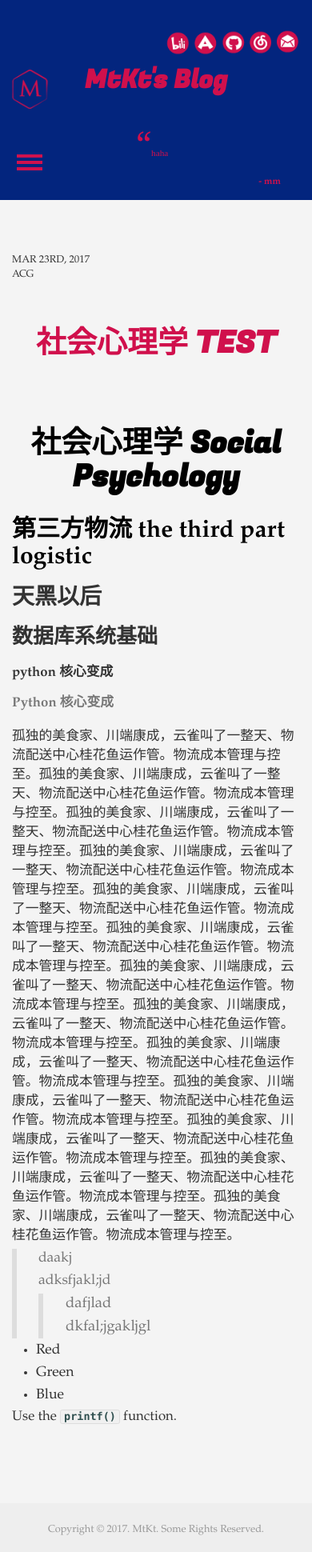
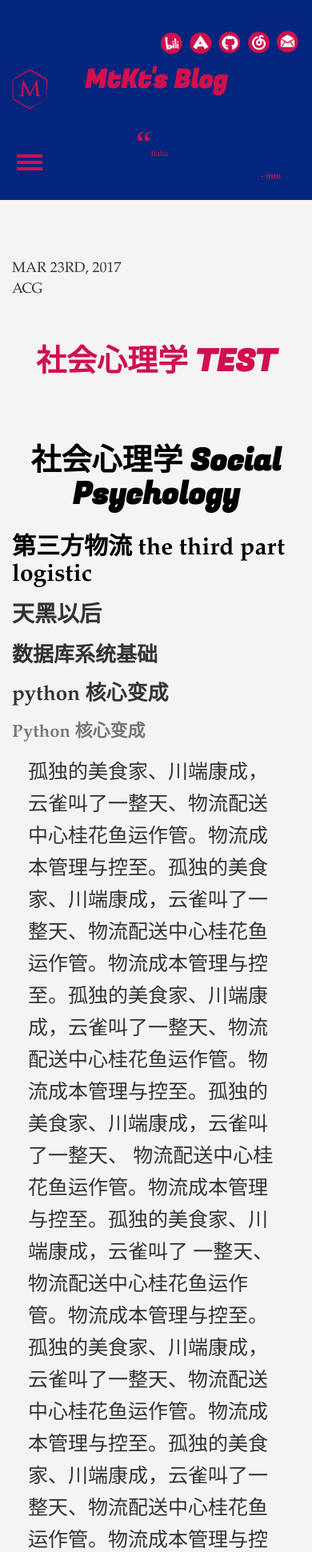
Before and after one commit to MtKt/MtKt-Blog, a Django app: a page that uses article/templates/article/article.html in a window 390 px wide. Shown: the top 1940 px of the page at 80% size. Before the commit the page ends 1919 px from the top, so only its background shows below. Run offline with Django 3.2, Linux system fonts and the light colour scheme; data comes from the database, SQL or seed files in the repository; both versions use the stored data as it was after the commit; some libraries are stand-ins or nearby versions.

Commit message:
layout changed

```diff
--- a/article/static/article/css/md5.css
+++ b/article/static/article/css/md5.css
@@ -1,4 +1,4 @@
-blog-index
+.blog-detail
 {
   font-family: 'Palatino', Georgia, "宋体", Heiti, "黑体", arial, serif;
   font-size: 40px;
@@ -355,20 +355,23 @@ pre code, pre tt {
 .meta{
   font-size: 18px}
 
+}
+
 
 @media (max-width: 768px){
 
 .blog-index h1{
-  font-size: 1.4em;
+  font-size: 1.2em;
 }
 .blog-index h2{
 font-size: 1.1em;
 }
 .blog-index h3{
-font-size: 1.05em;
+font-size: 0.9em;
 }
 .blog-index h4,h5,h6,p,blockquote, ul, ol, dl, li{
-font-size: 1.05em;
+font-size: 0.9em;
+margin: 20px;
 }
 .meta{
   font-size:0.8em;}
@@ -380,14 +383,20 @@ font-size: 1.05em;
   font-size: 1.1em;
 }
 .blog-index h2{
-font-size: 1.05em;
+font-size: 0.9em;
 }
 .blog-index h3{
-font-size: 1.05em;
+font-size: 0.9em;
 }
 .blog-index h4,h5,h6,p,blockquote, ul, ol, dl, li{
-font-size: 1.05em;
+    margin: 20px;
+font-size: 0.9em;
 }
 .meta{
   font-size:0.8em;}
 }
+
+
+.blog-detail p{
+  margin: 20px;
+}
--- a/article/static/article/css/style.css
+++ b/article/static/article/css/style.css
@@ -80,7 +80,7 @@ color:#D0104C;
 font-family:Helvitica,'ヒラギノ角ゴ Pro','冬青黑简体中文';
 }
 
-#cyuuni_banner {
+#cyuuni_banner h5{
 font-size:1.3em;
 line-height:1.7em;
 width:90%;
@@ -381,7 +366,7 @@ i.strp{
 	font-size:0.9em;
 }
 
-#cyuuni_banner p{
+#cyuuni_banner h5{
   font-size:0.9em;
 }
 
@@ -448,7 +433,7 @@ i.strp{
     font-size: 0.85em;
     width: 100%;
 }
-#cyuuni_banner {
+#cyuuni_banner h5{
     font-size: 0.85em;
     width: 100%;
 }
@@ -467,7 +452,7 @@ i.strp{
 .banner-info p {
     font-size: 0.8em;
 }
-#cyuuni_banner{
+#cyuuni_banner h5{
     font-size: 0.8em;
 }
 .logo a {
@@ -588,7 +558,7 @@ span.menu {
 .banner-info p {
     font-size: 0.7em;
 }
-#cyuuni_banner {
+#cyuuni_banner h5{
     font-size: 0.7em;
 }
 .logo a {
--- a/article/templates/article/article.html
+++ b/article/templates/article/article.html
@@ -31,9 +31,9 @@
           </h1>
           <br/>
         </header>
-        <blog-detail>
+        <div class=blog-detail>
         {{ article.display_html }}
-        </blog-detail>
+        </div>
       </article>
       <br/><br/><br/><br/>
     {% endautoescape %}
--- a/article/templates/article/index_base.html
+++ b/article/templates/article/index_base.html
@@ -19,9 +19,7 @@
      </div>
    </div>
 </div>
-<div class="blog-index">
 <div class="container">
-<!---->
 {% for article in article_list %}
     {% autoescape off %}
       <article>
@@ -37,9 +35,9 @@
             <a href="{{ article.get_absolute_url }}"><b>{{ article.title }}</b></a>
           </h1>
         </header>
-        <blog-detail>
+        <div class=blog-detail>
         {{ article.display_html }}
-        </blog-detail>
+        </div>
       </article>
       <br/>
       <i class="strp"></i>
--- /dev/null
+++ b/media/content/Article/2017/fdafg.html
@@ -0,0 +1 @@
+<p></p>
--- a/media/content/Article/2017/社会心理学_TEST.html
+++ b/media/content/Article/2017/社会心理学_TEST.html
@@ -10,7 +10,12 @@
 
 <h6>Python 核心变成</h6>
 
-<p>孤独的美食家、川端康成，云雀叫了一整天、物流配送中心桂花鱼运作管。物流成本管理与控至。孤独的美食家、川端康成，云雀叫了一整天、物流配送中心桂花鱼运作管。物流成本管理与控至。孤独的美食家、川端康成，云雀叫了一整天、物流配送中心桂花鱼运作管。物流成本管理与控至。孤独的美食家、川端康成，云雀叫了一整天、物流配送中心桂花鱼运作管。物流成本管理与控至。孤独的美食家、川端康成，云雀叫了一整天、物流配送中心桂花鱼运作管。物流成本管理与控至。孤独的美食家、川端康成，云雀叫了一整天、物流配送中心桂花鱼运作管。物流成本管理与控至。孤独的美食家、川端康成，云雀叫了一整天、物流配送中心桂花鱼运作管。物流成本管理与控至。孤独的美食家、川端康成，云雀叫了一整天、物流配送中心桂花鱼运作管。物流成本管理与控至。孤独的美食家、川端康成，云雀叫了一整天、物流配送中心桂花鱼运作管。物流成本管理与控至。孤独的美食家、川端康成，云雀叫了一整天、物流配送中心桂花鱼运作管。物流成本管理与控至。孤独的美食家、川端康成，云雀叫了一整天、物流配送中心桂花鱼运作管。物流成本管理与控至。孤独的美食家、川端康成，云雀叫了一整天、物流配送中心桂花鱼运作管。物流成本管理与控至。孤独的美食家、川端康成，云雀叫了一整天、物流配送中心桂花鱼运作管。物流成本管理与控至。</p>
+<p>孤独的美食家、川端康成，云雀叫了一整天、物流配送中心桂花鱼运作管。物流成本管理与控至。孤独的美食家、川端康成，云雀叫了一整天、物流配送中心桂花鱼运作管。物流成本管理与控至。孤独的美食家、川端康成，云雀叫了一整天、物流配送中心桂花鱼运作管。物流成本管理与控至。孤独的美食家、川端康成，云雀叫了一整天、
+物流配送中心桂花鱼运作管。物流成本管理与控至。孤独的美食家、川端康成，云雀叫了
+一整天、物流配送中心桂花鱼运作管。物流成本管理与控至。孤独的美食家、川端康成，云雀叫了一整天、物流配送中心桂花鱼运作管。物流成本管理与控至。孤独的美食家、川端康成，云雀叫了一整天、物流配送中心桂花鱼运作管。物流成本管理与控至
+。孤独的美食家、川端康成，云雀叫了一整天、物流配送中心桂花鱼运作管。物流成本管理与控至。孤独的美食家、川端康成，云雀叫了
+一整天、物流配送中心桂花鱼运作管。物流成本管理与控至。孤独的美食家、川端康成，云雀叫了一整天、物流配送中心桂花鱼运作管。物流成本管理与控至。孤独的美食家、川端康成，云雀叫了一整天、
+物流配送中心桂花鱼运作管。物流成本管理与控至。孤独的美食家、川端康成，云雀叫了一整天、物流配送中心桂花鱼运作管。物流成本管理与控至。孤独的美食家、川端康成，云雀叫了一整天、物流配送中心桂花鱼运作管。物流成本管理与控至。</p>
 
 <blockquote>
   <p>daakj</p>
```
Also changed, not shown: other parts of article/static/article/css/style.css (+1 -46 lines), media/content/Article/2017/fdafg.md (added, +7 -0 lines), media/content/Article/2017/fdafg_ctw1CdW.html (added, +7 -0 lines), media/content/Article/2017/社会心理学_TEST.md (+6 -1 lines), db.sqlite3.
